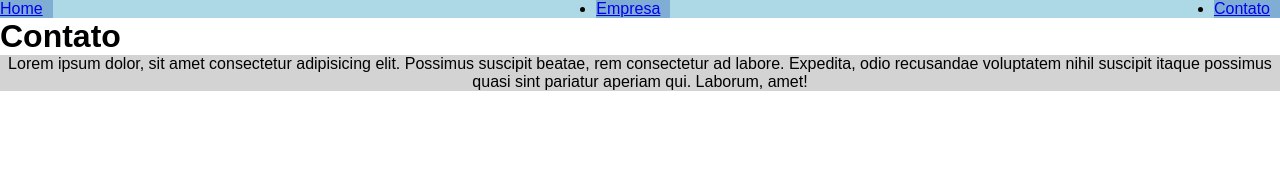
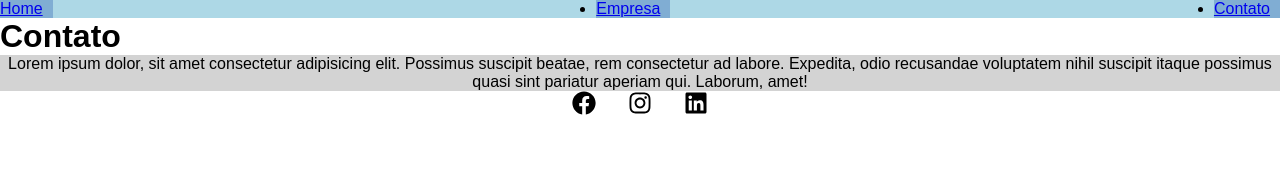
Before and after one commit to GenissonEmilio/react-js, a React (Create React App) app in the folder react-project/: page /contato in a window 1280 px wide. Shown: the top 181 px of the page. Built offline with nearby package versions, Linux system fonts and the light colour scheme.

Commit message:
usando icons

```diff
--- a/react-project/package.json
+++ b/react-project/package.json
@@ -10,6 +10,7 @@
     "@testing-library/user-event": "^13.5.0",
     "react": "^19.0.0",
     "react-dom": "^19.0.0",
+    "react-icons": "^5.5.0",
     "react-router-dom": "^7.4.1",
     "react-scripts": "5.0.1",
     "web-vitals": "^2.1.4"
--- a/react-project/src/App.css
+++ b/react-project/src/App.css
@@ -1,18 +1,6 @@
 * {
   margin: 0px;
   padding: 0px;
-}
-
-ul {
-  display: flex;
-  flex-flow: row nowrap;
-  justify-content: space-between;
-  background-color: lightblue;
-}
-
-ul li {
-  padding-right: 10px;
-  background-color: #1646a44b;
 }
 
 .App {
--- a/react-project/src/App.js
+++ b/react-project/src/App.js
@@ -4,6 +4,7 @@
 import Empresa from './pages/Empresa';
 import Contato from './pages/Contato';
 import NavBar from './components/layout/NavBar';
+import Footer from './components/layout/Footer';
 
 function App() {
 
@@ -16,6 +17,8 @@
         <Route path='/empresa' element={<Empresa />}></Route>
         <Route path='/contato' element={<Contato />}></Route>
       </Routes>
+
+      <Footer />
     </Router>
   )
 }
--- a/react-project/src/components/layout/Footer.js
+++ b/react-project/src/components/layout/Footer.js
@@ -1,6 +1,22 @@
-function Footer() {
+import { FaFacebook, FaInstagram, FaLinkedin } from 'react-icons/fa';
+import styles from './Footer.module.css'
 
-    return (<Footer>Rodapé</Footer>)
+const Footer = () => {
+    return (
+        <footer>
+            <ul className={styles.social_list}>
+                <li>
+                    <FaFacebook />
+                </li>
+                <li>
+                    <FaInstagram />
+                </li>
+                <li>
+                    <FaLinkedin />
+                </li>
+            </ul>
+        </footer>
+    )
 }
 
 export default Footer;
--- /dev/null
+++ b/react-project/src/components/layout/Footer.module.css
@@ -0,0 +1,15 @@
+.social_list {
+    display: flex;
+    justify-content: center;
+    align-items: center;
+    list-style: none;
+}
+
+.social_list li {
+    margin: 0 1em;
+}
+
+.social_list svg {
+    font-size: 1.5em;
+    cursor: pointer;
+}
--- a/react-project/src/components/layout/NavBar.js
+++ b/react-project/src/components/layout/NavBar.js
@@ -1,10 +1,11 @@
 import { Link } from 'react-router-dom';
+import styles from './NavBar.module.css';
 
 function NavBar() {
 
     return (
         <>
-            <ul>
+            <ul className={styles.navegacao}>
                 <li>
                     <Link to="/">Home</Link>
                 </li>
--- /dev/null
+++ b/react-project/src/components/layout/NavBar.module.css
@@ -0,0 +1,11 @@
+.navegacao {
+    display: flex;
+    flex-flow: row nowrap;
+    justify-content: space-between;
+    background-color: lightblue;
+}
+
+.navegacao li {
+    padding-right: 10px;
+    background-color: #1646a44b;
+}
```
Also changed, not shown: 1 other file (tests, documents, lock files or other folders).
